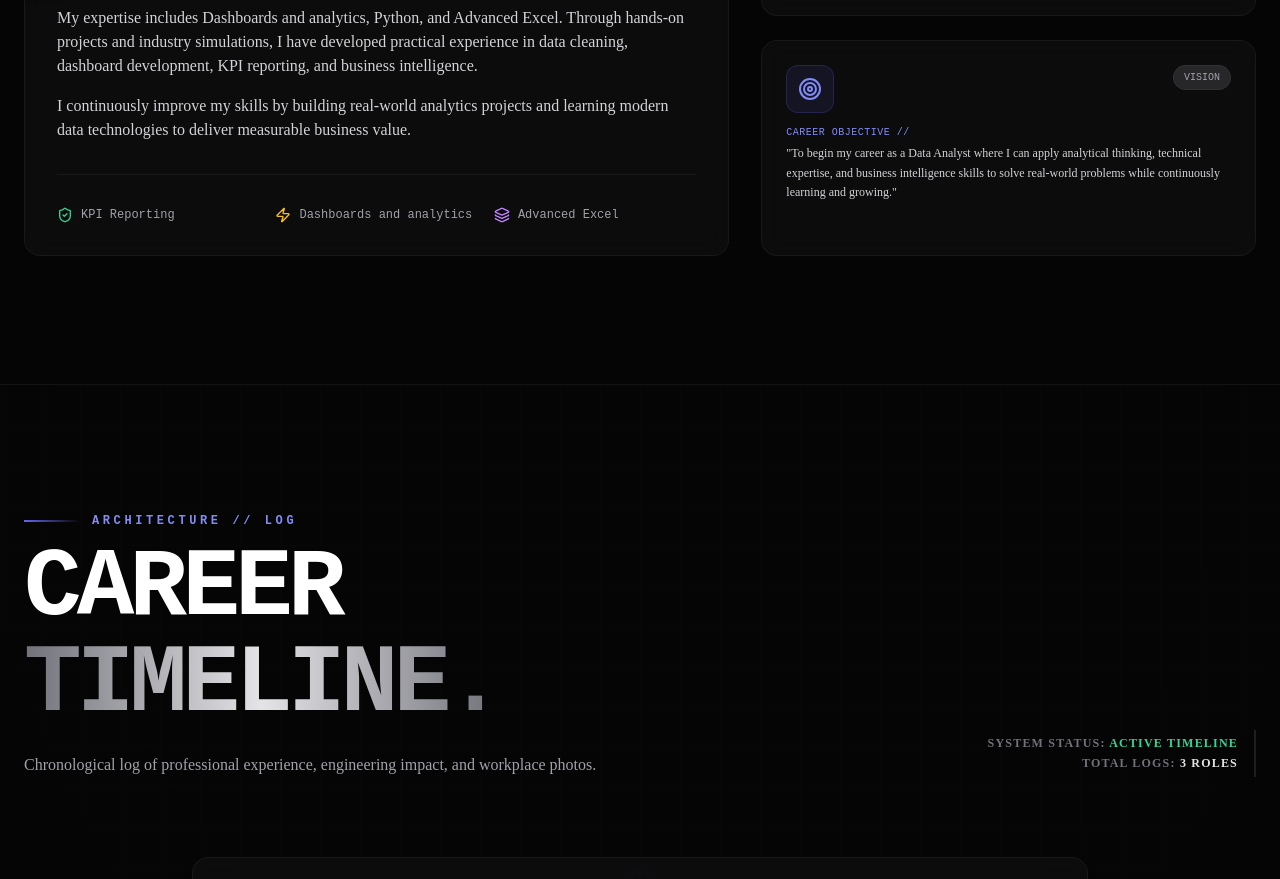
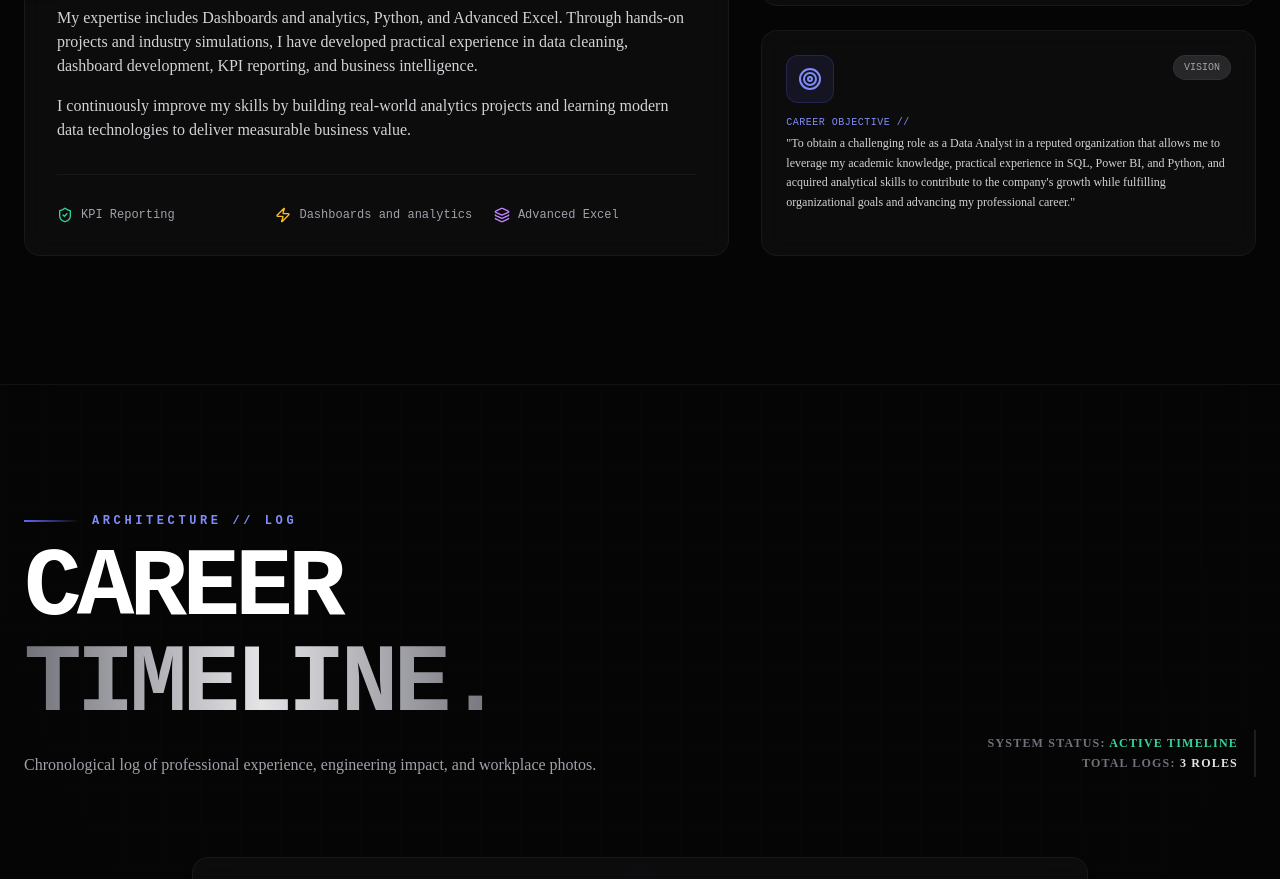
Before and after one commit to omdwivedi45/Portfolio, a Next.js app: page / in a window 1280 px wide. Shown: the part 1760-2639 px from the top of the page. Built offline with nearby package versions, Linux system fonts and the light colour scheme.

Commit message:
Update PDF resume asset and career objective matching new resume document

```diff
--- a/src/data/portfolioData.ts
+++ b/src/data/portfolioData.ts
@@ -18,7 +18,7 @@ export const USER_PROFILE: UserProfile = {
     institution: "Baderia Global Institute of Engineering and Management",
     period: "2022 – 2026"
   },
-  careerObjective: "To begin my career as a Data Analyst where I can apply analytical thinking, technical expertise, and business intelligence skills to solve real-world problems while continuously learning and growing.",
+  careerObjective: "To obtain a challenging role as a Data Analyst in a reputed organization that allows me to leverage my academic knowledge, practical experience in SQL, Power BI, and Python, and acquired analytical skills to contribute to the company's growth while fulfilling organizational goals and advancing my professional career.",
   location: "Jabalpur, Madhya Pradesh, India",
   email: "dwivediomprakash450@gmail.com",
   phone: "+91 9993330294",
```
Also changed, not shown: 1 other file (tests, documents, lock files or other folders).
